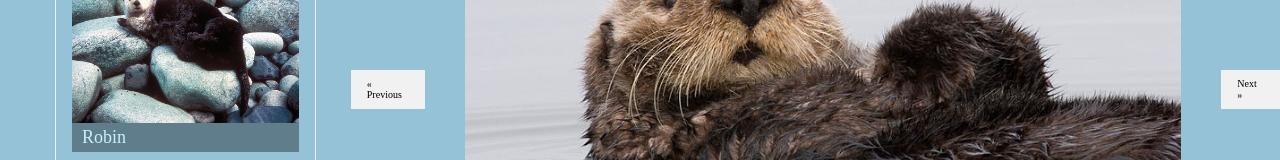
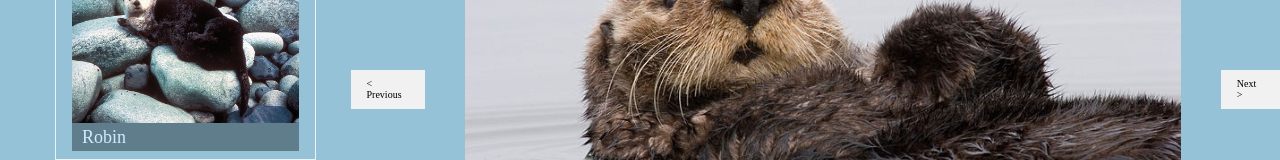
Before and after one commit to nhatmn2/Ottergram-HW2, a plain HTML site: page index.html in a window 1280 px wide. Shown: the part 357-517 px from the top of the page. Drawn offline with nearby package versions, Linux system fonts and the light colour scheme.

Commit message:
second commit

```diff
--- a/index.html
+++ b/index.html
@@ -27,12 +27,12 @@
             </ul>
 
               <div class="detail-image-container">
-                <span><a id="previous" href="#" class="btn">&laquo; Previous</a></span>
+                <span><a id="previous" href="#" class="btn">< Previous</a></span>
                   <div class="detail-image-frame" data-image-role="frame">
                     <img id="detail-image" class="detail-image" data-image-role="target" src="img/otter1.jpg" alt="">
                     <span class="detail-image-title" data-image-role="title">Stayin' Alive</span>
                   </div>
-                <span><a id="next" href="#" class="btn">Next &raquo;</a></span>
+                <span><a id="next" href="#" class="btn">Next ></a></span>
               </div>
           </main>
         <script src="scripts/main.js" charset="utf-8"></script>
```
